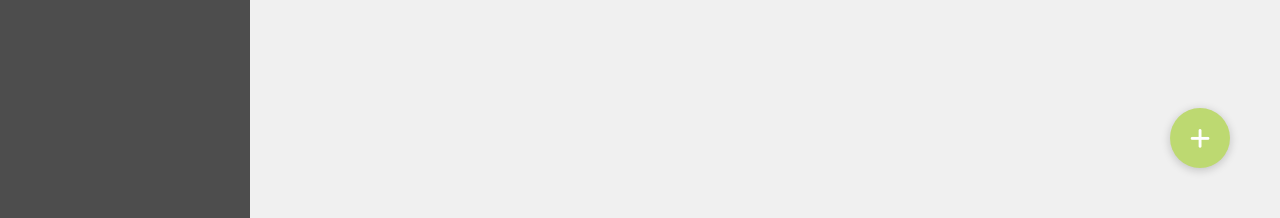
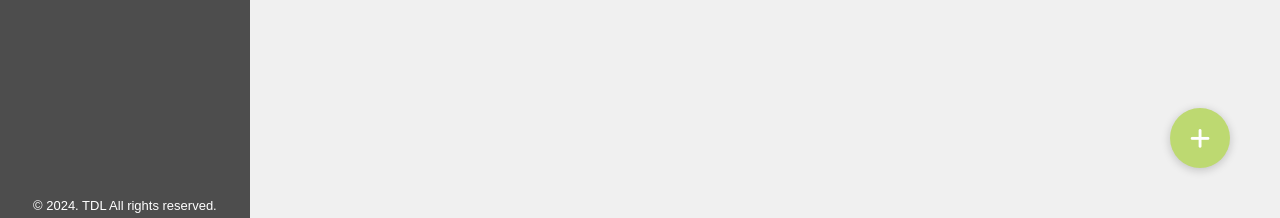
Before and after one commit to goqkTk/TDL, a Flask app: page / in a window 1280 px wide. Shown: the part 712-930 px from the top of the page. Run offline with Flask 3, Linux system fonts and the light colour scheme.

Commit message:
아이콘 업데이트

```diff
--- a/static/css/main.css
+++ b/static/css/main.css
@@ -17,6 +17,7 @@ html, body {
     background: #4d4d4d;
     position: relative;
     flex-shrink: 0;
+    overflow: visible;
 }
 
 .sidebar .menu,
@@ -48,6 +49,15 @@ html, body {
 .sidebar #add-category {
     text-align: center !important;
     font-size: 17px !important;
+}
+
+.copyright {
+    position: absolute;
+    color: white;
+    text-align: center;
+    font-size: 13px;
+    bottom: 75px;
+    left: 33px;
 }
 
 .contents {
--- a/static/css/menubar.css
+++ b/static/css/menubar.css
@@ -1,3 +1,5 @@
+* { user-select: none; }
+
 html, body {
     background: #F2F2F2;
     margin: 0;
--- a/templates/main/main.html
+++ b/templates/main/main.html
@@ -43,6 +43,9 @@
             <hr>
             <div class="other_categories">
                 <button id="add-category"><i class="fa-solid fa-plus"></i></button>
+            </div>
+            <div class="copyright">
+                <span>&copy; 2024. TDL All rights reserved.</span>
             </div>
         </div>
         <div class="contents">
```
Also changed, not shown: static/img/icon.png.
